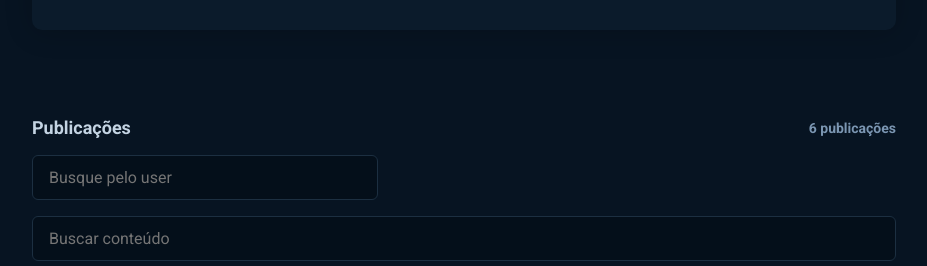
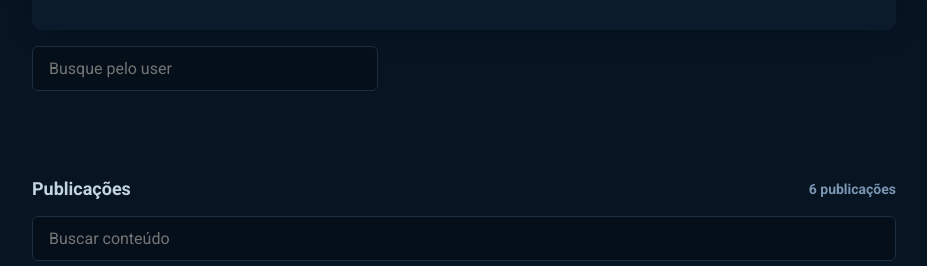
Before and after one commit to marcoslima12/desafio03, a React (Create React App) app: page /github-blog/ in a window 1280 px wide. Shown: the part 390-656 px from the top of the page, without its empty margins (176-1103 px from the left). Built offline with nearby package versions, Linux system fonts and the light colour scheme; no server answers.

Commit message:
feature/homeIntegration: User info with search done

```diff
--- a/src/pages/Home/index.tsx
+++ b/src/pages/Home/index.tsx
@@ -30,20 +30,23 @@ type UserInfo = {
   login: string;
 };
 
+type UserSearchType = {
+  user: string;
+}
+
 export function Home() {
   const [userData, setUserData] = useState<UserInfo>({} as UserInfo);
   const [inputUser, setInputUser] = useState<string>("marcoslima12");
-  const { register, handleSubmit } = useForm();
+  const { register, handleSubmit, reset } = useForm<UserSearchType>();
 
-  const OnSubmit = (data: any) => {
-    console.log(data);
-    setInputUser(data);
-    console.log(inputUser);
+  const OnSubmit = (data: UserSearchType) => {
+    setInputUser(data.user);
+    reset();
   };
 
   const getUserInfo = async () => {
     await axios
-      .get(`https://api.github.com/users/${encodeURIComponent(inputUser)}`)
+      .get(`https://api.github.com/users/${inputUser}`)
       .then(function (response) {
         setUserData(response.data);
         console.log(userData);
@@ -60,6 +63,7 @@ export function Home() {
 
   return (
     <PageContainer>
+
       <BoxModel>
         <BoxContent>
           <StyledImage src={userData?.avatar_url} alt="" />
@@ -89,10 +93,6 @@ export function Home() {
           </ContentInfo>
         </BoxContent>
       </BoxModel>
-      <PostsHeader>
-        <PostsTitle>Publicações</PostsTitle>
-        <PostsAmount>6 publicações</PostsAmount>
-      </PostsHeader>
       <StyledUserForm onSubmit={handleSubmit(OnSubmit)}>
         <input
           type="text"
@@ -100,6 +100,11 @@ export function Home() {
           {...register("user")}
         />
       </StyledUserForm>
+      <PostsHeader>
+        <PostsTitle>Publicações</PostsTitle>
+        <PostsAmount>6 publicações</PostsAmount>
+      </PostsHeader>
+
       <StyledSearchForm>
         <input type="text" placeholder="Buscar conteúdo" />
       </StyledSearchForm>
--- a/src/pages/Home/styles.ts
+++ b/src/pages/Home/styles.ts
@@ -131,7 +131,7 @@ export const StyledForm = styled.form`
 
 export const StyledUserForm = styled(StyledForm)`
   width: 40%;
-  margin-bottom: 1rem;
+  margin-top: 1rem;
 `;
 
 export const StyledSearchForm = styled(StyledForm)`
```
